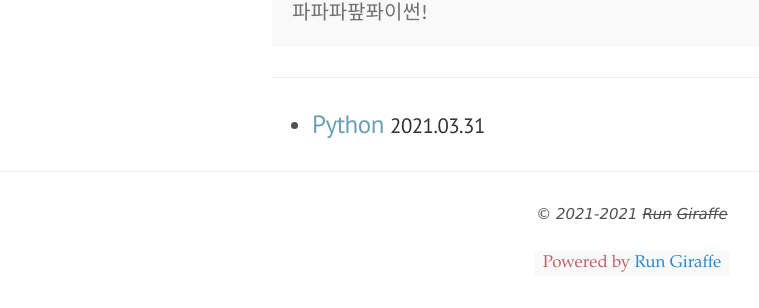
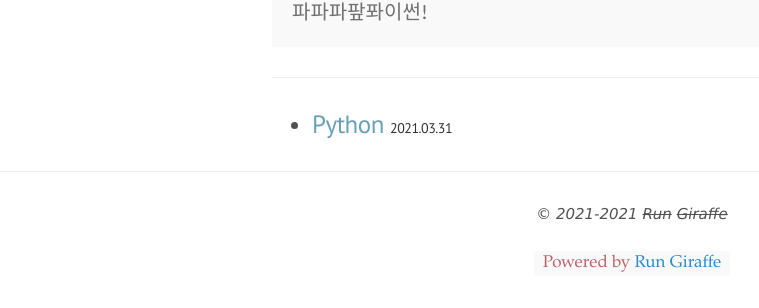
Before and after one commit to froggy0m0/froggy0m0.github.io, a Jekyll site: the page built from categories/Python.md, in a window 1280 px wide. Shown: the part 215-523 px from the top of the page, without its empty margins (8-767 px from the left). Built offline with Jekyll 4.4.1, drawn with Linux system fonts in a browser that asks for light colours.

Commit message:
Update style.scss

```diff
--- a/css/style.scss
+++ b/css/style.scss
@@ -5,3 +5,4 @@
 ---
 
 @import "sidebar_category";
+@import "post";
```
